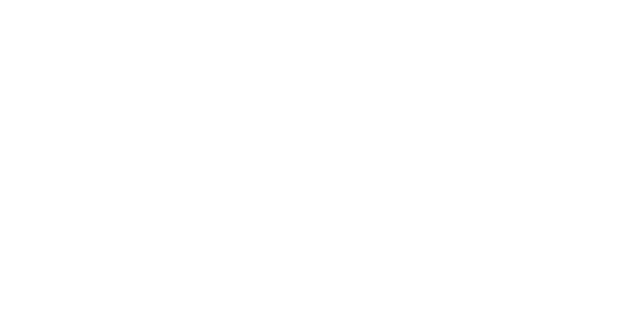
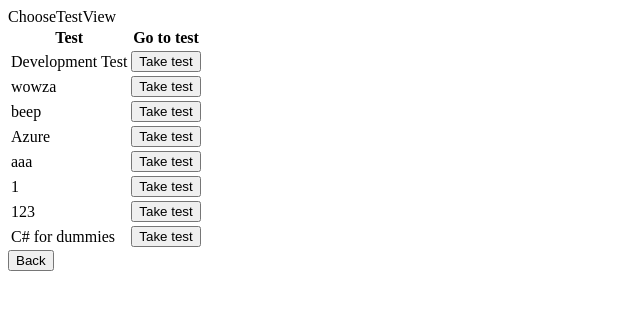
Before and after one commit to NicoAroyo/TestyFront, a React (Create React App) app: page /choose-test in a window 1280 px wide. Before the commit this address had no page. Shown: the top 310 px of the page, without its empty margins (0-640 px from the left). Built offline with nearby package versions, Linux system fonts and the light colour scheme; data requests are answered from the project's data file.

Commit message:
some buttons

```diff
--- a/src/App.js
+++ b/src/App.js
@@ -9,6 +9,8 @@
 import { Login } from "./views/Login";
 import { AddQuestionView } from "./views/admin/AddQuestionView";
 import { AddTest } from "./views/admin/AddTest";
+import { ChooseTestView } from "./views/taketest/ChooseTestView";
+import { TakeTestView } from "./views/taketest/TakeTestView";
 
 export const App = () => {
   return (
@@ -38,6 +40,14 @@
           path="admin/manage-questions/add"
           element={<AddQuestionView />}
         ></Route>
+        <Route
+          path="choose-test"
+          element={<ChooseTestView />}
+        ></Route>
+        <Route
+          path="take-test/:testId"
+          element={<TakeTestView />}
+        ></Route>
       </Routes>
     </>
   );
--- a/src/Views/Home.js
+++ b/src/Views/Home.js
@@ -7,7 +7,7 @@
   return (
     <div>
       <button onClick={() => navigate("login")}>Log in as admin</button>
-      <button>continue as student</button>
+      <button onClick={()=> navigate("choose-test")}>continue as student</button>
     </div>
   );
 };
--- a/src/Views/admin/AddTest.js
+++ b/src/Views/admin/AddTest.js
@@ -114,6 +114,9 @@
           <button onClick={(e) => submitForm(e)}>submit</button>
         </form>
       </div>
+      <button onClick={(e)=>{
+        e.preventDefault();
+        navigate(-1)}}>Back</button>
     </>
   );
 };
--- a/src/Views/admin/ManageQuestionsView.js
+++ b/src/Views/admin/ManageQuestionsView.js
@@ -23,7 +23,8 @@
   return (
     <>
       <div>ManageQuestionsView</div>
-      <button onClick={() => navigate("add")}> add question</button>
+      <button onClick={() => navigate("add")}> add question uwu</button>
+      <button onClick={() => navigate(-1)}>go back lol</button>
       <h2>Questions List:</h2>
       <table>
         <thead>
@@ -46,6 +47,7 @@
           })}
         </tbody>
       </table>
+
     </>
   );
 };
--- a/src/Views/admin/ManageTestsView.js
+++ b/src/Views/admin/ManageTestsView.js
@@ -19,7 +19,7 @@
     <>
       <div>ManageTestsView</div>
       <button onClick={() => navigate("add")}>Add a new test x)</button>
-      <button>go back lol</button>
+      <button onClick={() => navigate(-1)}>go back lol</button>
       <h2>Quiz List:</h2>
       <table>
         <thead>
@@ -50,6 +50,7 @@
           })}
         </tbody>
       </table>
+
     </>
   );
 };
--- /dev/null
+++ b/src/Views/taketest/ChooseTestView.js
@@ -0,0 +1,59 @@
+import React, { useState } from 'react'
+import { QuizService } from '../../service/quizService'
+import { useNavigate } from 'react-router-dom';
+import { useEffect } from 'react';
+
+
+export const ChooseTestView = () => {
+    const [tests, setTests] = useState([]);
+    const navigate = useNavigate();
+    const service = new QuizService();
+
+
+    useEffect(() => {
+      const service = new QuizService();
+      (async () => {
+        const data = await service.getAll();
+        console.log(data);
+        setTests(data);
+      })();
+    }, []);
+  return (
+    <>
+
+     <div>ChooseTestView</div>
+     <div>
+      <table>
+        <thead>
+          <th>Test</th>
+          <th>Go to test</th>
+        </thead>
+        <tbody>
+          { tests.map((test) => {
+            return (
+              <>
+            <tr key={test.id}>
+              <td>
+                {test.name}
+              </td>
+              <td>
+              <button onClick={() => navigate(`/take-test/${test.id}`)}>Take test</button>
+              </td>
+            </tr>
+            </>
+          )})}
+
+
+        </tbody>
+
+
+      </table>
+      <button onClick={()=>navigate(-1)}>Back</button>
+      </div>
+
+
+    </>
+
+
+  )
+}
--- /dev/null
+++ b/src/Views/taketest/TakeTestView.js
@@ -0,0 +1,13 @@
+import React from 'react'
+import { useParams } from "react-router-dom";
+import { useNavigate } from 'react-router-dom';
+
+export const TakeTestView = () => {
+    const {testId}= useParams();
+    const navigate = useNavigate();
+  return (
+    <h1>
+        {testId}
+    </h1>
+  )
+}
```
